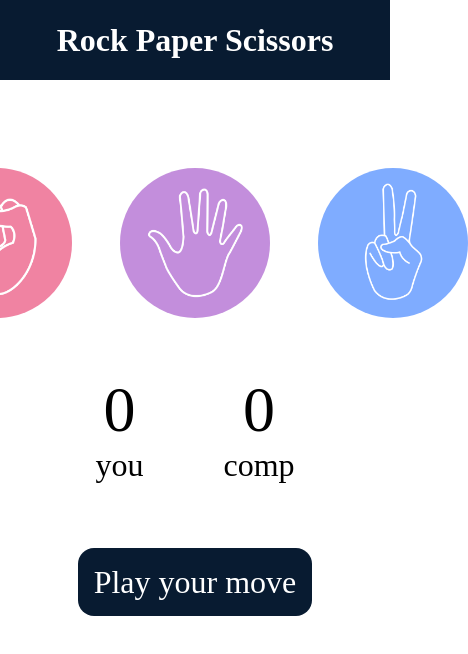
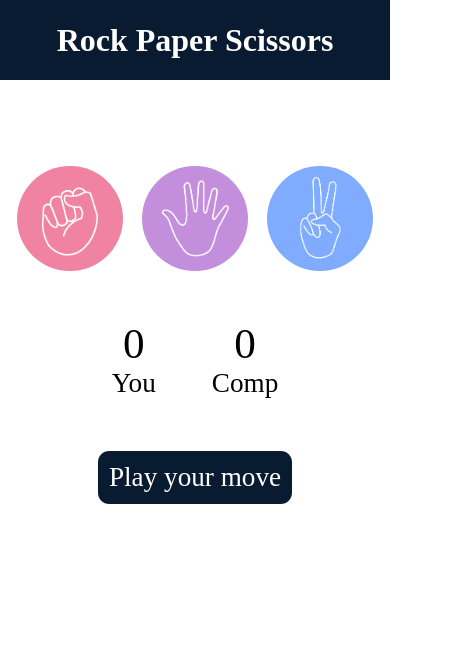
Before and after one commit to mann-kothari/Rock-Paper-scissors, a plain HTML site: page index.html in a window 390 px wide. Shown: the whole page, 468 px wide, since content can reach past the window. Drawn offline with Linux system fonts and the light colour scheme.

Commit message:
Added styles to make the game responsive

```diff
--- a/app.js
+++ b/app.js
@@ -17,14 +17,14 @@ const drawGame = () => {
     msg.style.backgroundColor = "#081b31";
 };
 
-const showWinner = (userWin) => {
+const showWinner = (userWin, userChoice, compChoice) => {
     if (userWin) {
-        msg.innerHTML = "You Win! &#127942";
+        msg.innerHTML = `You Win! You beats comp ${compChoice} with ${userChoice} &#127942`;
         msg.style.backgroundColor = "green";
         user++;
         userScore.innerText = user;
     } else {
-        msg.innerHTML = "You Lose! &#128532";
+        msg.innerHTML = `You Lose! comp beats your ${userChoice} with ${compChoice} &#128532`;
         msg.style.backgroundColor = "red";
         comp++;
         compScore.innerText = comp;
@@ -45,7 +45,7 @@ const playGame = (userChoice) => {
         } else {
             userWin = compChoice === "rock" ? false : true;
         }
-        showWinner(userWin);
+        showWinner(userWin, userChoice, compChoice);
     }
 };
 
--- a/index.html
+++ b/index.html
@@ -25,11 +25,11 @@
     <div class="score-board">
         <div class="score">
             <p id="user">0</p>
-            <p>you</p>
+            <p>You</p>
         </div>
         <div class="score">
             <p id="comp">0</p>
-            <p>comp</p>
+            <p>Comp</p>
         </div>
     </div>
 
--- a/style.css
+++ b/style.css
@@ -67,3 +67,83 @@ img {
     padding: 1rem;
     border-radius: 1rem;
 }
+
+@media(max-width:700px) {
+    .choices {
+        display: flex;
+        justify-content: center;
+        align-items: center;
+        gap: 3rem;
+        margin-top: 5rem;
+    }
+
+    .choice {
+        height: 30vmin;
+        width: 30vmin;
+        border-radius: 50%;
+        display: flex;
+        justify-content: center;
+        align-items: center;
+    }
+
+    img {
+        height: 27vmin;
+        width: 27vmin;
+        object-fit: cover;
+        border-radius: 50%;
+    }
+
+}
+
+@media(min-width: 300px) and (max-width:500px) {
+    .choices {
+        display: flex;
+        justify-content: center;
+        align-items: center;
+        gap: 0.5rem;
+        margin-top: 5rem;
+    }
+
+    .choice {
+        height: 30vmin;
+        width: 30vmin;
+        border-radius: 50%;
+        display: flex;
+        justify-content: center;
+        align-items: center;
+    }
+
+    img {
+        height: 27vmin;
+        width: 27vmin;
+        object-fit: cover;
+        border-radius: 50%;
+    }
+
+    .score-board {
+        display: flex;
+        justify-content: center;
+        align-items: center;
+        font-size: 1.7rem;
+        margin-top: 2.6rem;
+        gap: 3.5rem;
+    }
+
+    #user,
+    #comp {
+        font-size: 2.7rem;
+    }
+
+    .container {
+        margin-top: 4rem;
+    }
+
+    #msg {
+        background-color: #081b31;
+        color: white;
+        font-size: 1.7rem;
+        display: inline;
+        padding: 0.7rem;
+        border-radius: 0.7rem;
+    }
+}
```
